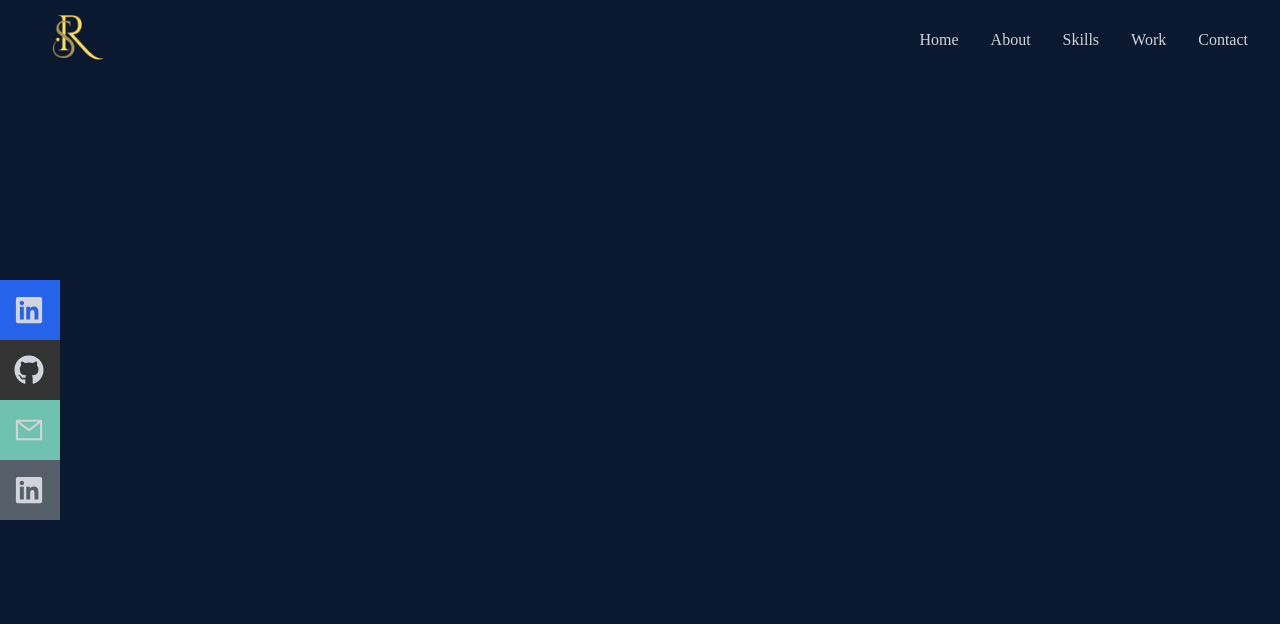
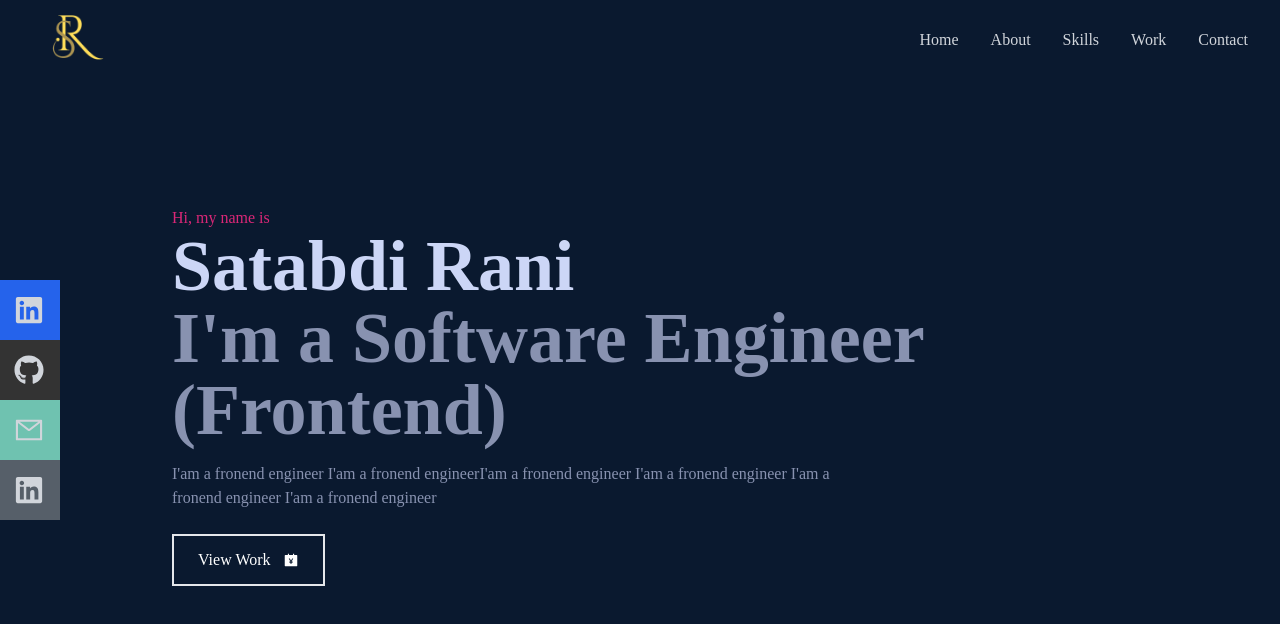
Before and after one commit to Satabdi-Rani/satabdir, a React (Create React App) app: page / in a window 1280 px wide. Shown: the top 624 px of the page. Built offline with nearby package versions, Linux system fonts and the light colour scheme.

Commit message:
Home added

```diff
--- a/src/components/Home.jsx
+++ b/src/components/Home.jsx
@@ -1,9 +1,21 @@
-import React from 'react'
+import React from 'react';
+import { AiFillAccountBook } from 'react-icons/ai';
 
 
 const Home = () => {
   return (
-    <div className='w-full h-screen bg-[#0a192f]'>
+    <div name='home' className='w-full h-screen bg-[#0a192f]'>
+       {/* Container */}
+       <div className='max-w-[1000px] mx-auto px-8 flex flex-col justify-center h-full text-left'>
+          <p className='text-pink-600'>Hi, my name is</p>
+          <h1 className='text-4xl sm:text-7xl font-bold text-[#ccd6f6]'>Satabdi Rani</h1>
+          <h2 className='text-4xl sm:text-7xl font-bold text-[#8892b0]'>I'm a Software Engineer (Frontend)</h2>
+          <p className='text-[#8892b0] py-4 max-w-[700px]'>I'am a fronend engineer I'am a fronend engineerI'am a fronend engineer I'am a fronend engineer I'am a fronend engineer I'am a fronend engineer</p>
+          <div>
+            <button className='text-white group border-2 px-6 py-3 my-2 flex items-center hover:bg-pink-600 hover:border-pink-600'>View Work
+            <span className='group-hover:rotate-90 duration-300'><AiFillAccountBook className='ml-3'></AiFillAccountBook></span> </button>
+          </div>
+       </div>
 
     </div>
   )
```
